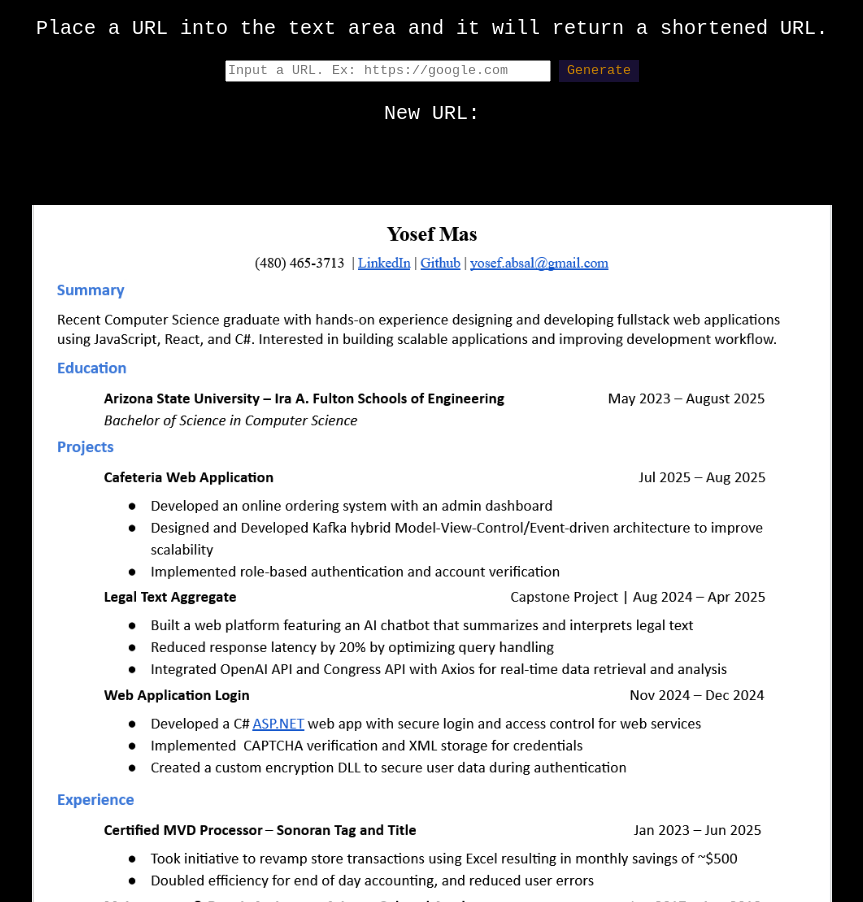
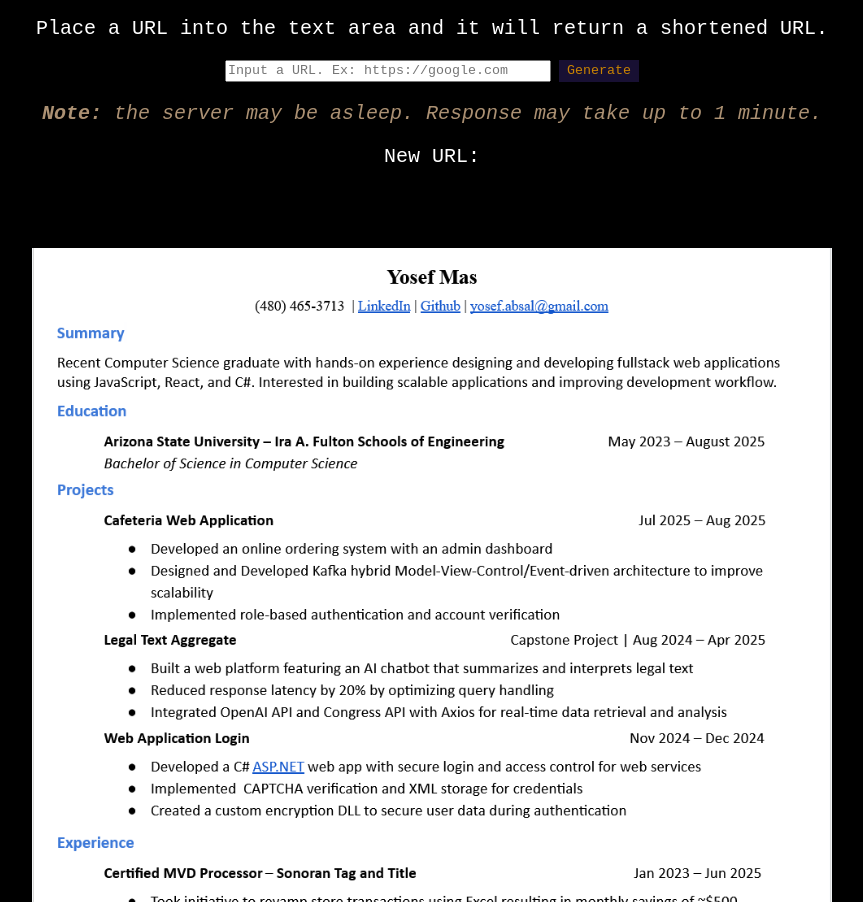
Before and after one commit to YosefAbsal/YosefAbsal.github.io, a website: page index.html in a window 1280 px wide. Shown: the part 2219-3121 px from the top of the page, without its empty margins (208-1071 px from the left). Drawn offline with Linux system fonts and the light colour scheme.

Commit message:
fixed try-it section

```diff
--- a/index.css
+++ b/index.css
@@ -171,6 +171,11 @@ h1.project {
     color: #ffffff;
 }
 
+.response-Note {
+    font-style: italic;
+    color: rgb(172, 145, 115);
+}
+
 /* RESUME */
 
 .resume-container {
--- a/index.html
+++ b/index.html
@@ -136,8 +136,13 @@
 
                     <div class="textAndButton">
                         <textarea id="textA" class="textArea" placeholder="Input a URL. Ex: https://google.com"></textarea>
+
                         <button onclick="call()">Generate</button>
                     </div>
+
+                    <p class="response-Note">
+                        <strong> Note: </strong>the server may be asleep. Response may take up to 1 minute.
+                    </p>
 
                     <p>New URL:</p>
 
@@ -161,7 +166,6 @@
                 if (!usrText.value.includes('https://'))
                     usrText.value = 'https://' + usrText.value;
 
-                else if (usrText.value) {
                 var url = `https://masurlshort-69k5.onrender.com/${usrText.value}`;
 
                 try {
@@ -175,7 +179,7 @@
                 catch(err) {
                     console.log(err);
                 }
-                }
+
             }
 
             const hamburger = document.getElementById("hamburger");
```
Lines whose indentation alone changed are shown as unchanged.
